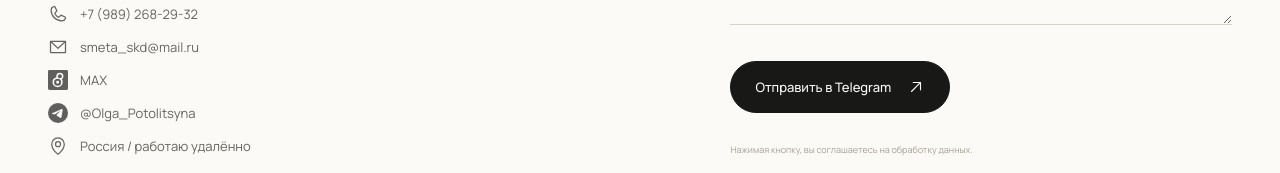
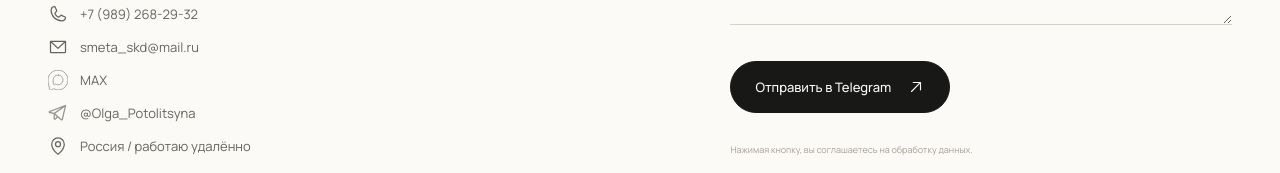
Before and after one commit to andrik268/smeta-olga, a React (Vite) app: page / in a window 1280 px wide. Shown: the part 8356-8529 px from the top of the page. Built offline with nearby package versions, Linux system fonts and the light colour scheme.

Commit message:
Use outline MAX and Telegram icons

```diff
--- a/src/App.jsx
+++ b/src/App.jsx
@@ -10,6 +10,7 @@ import {
   MapPin,
   Phone,
   ShieldCheck,
+  TelegramLogo,
   X,
 } from "@phosphor-icons/react";
 
@@ -76,6 +77,21 @@ const priceRows = [
   ["Проверка готовой сметы", "от 10 000 ₽"],
   ["Смета под ключ", "от 40 000 ₽"],
 ];
+
+function MaxLogo() {
+  return (
+    <svg className="social-icon" viewBox="0 0 100 100" aria-hidden="true" focusable="false">
+      <path
+        d="M50.7571 0.261719C78.2929 0.261719 99.8857 22.5974 99.8857 50.1474C99.8857 77.6974 77.6071 99.4903 51.0214 99.4903C41.5857 99.4903 37.0143 98.1617 29.65 92.9474C29.1429 92.5903 28.45 92.6831 28.0214 93.1403C22.3571 99.1831 7.85 103.426 7.18571 95.176C7.18571 80.7903 0 71.4474 0 49.876C0 21.5546 23.2214 0.261719 50.7571 0.261719ZM51.5286 24.8117C38.4643 24.126 28.2643 33.1974 26.0143 47.3831C24.15 59.1332 27.45 73.4546 30.2786 74.176C31.4786 74.4832 34.3571 72.276 36.4571 70.2974C36.85 69.926 37.45 69.8617 37.9071 70.1474C41.1786 72.1474 44.8786 73.6474 48.9571 73.8617C62.3714 74.5617 74.2571 64.0617 74.9643 50.6474C75.6643 37.2331 64.9429 25.5046 51.5286 24.8046V24.8117Z"
+        fill="none"
+        stroke="currentColor"
+        strokeWidth="4"
+        strokeLinecap="round"
+        strokeLinejoin="round"
+      />
+    </svg>
+  );
+}
 
 function App() {
   const heroRef = useRef(null);
@@ -184,11 +200,11 @@ function App() {
             <p>Обсудить задачу</p>
             <a href={`tel:+${phoneDigits}`}>{phoneDisplay}</a>
             <a className="menu-social-link" href={maxUrl} target="_blank" rel="noreferrer">
-              <img className="social-icon" src="/icons/max.svg" alt="" width="20" height="20" />
+              <MaxLogo />
               <span>MAX</span>
             </a>
             <a className="menu-social-link" href={`https://t.me/${telegramHandle}`} target="_blank" rel="noreferrer">
-              <img className="social-icon" src="/icons/telegram.svg" alt="" width="20" height="20" />
+              <TelegramLogo className="social-icon" size={20} weight="regular" aria-hidden="true" />
               <span>Telegram</span>
             </a>
           </div>
@@ -370,8 +386,8 @@ function App() {
               <div className="contact-links">
                 <a href={`tel:+${phoneDigits}`}><Phone size={20} />{phoneDisplay}</a>
                 <a href={`mailto:${email}`}><EnvelopeSimple size={20} />{email}</a>
-                <a href={maxUrl} target="_blank" rel="noreferrer"><img className="social-icon" src="/icons/max.svg" alt="" width="20" height="20" />MAX</a>
-                <a href={`https://t.me/${telegramHandle}`} target="_blank" rel="noreferrer"><img className="social-icon" src="/icons/telegram.svg" alt="" width="20" height="20" />@{telegramHandle}</a>
+                <a href={maxUrl} target="_blank" rel="noreferrer"><MaxLogo />MAX</a>
+                <a href={`https://t.me/${telegramHandle}`} target="_blank" rel="noreferrer"><TelegramLogo className="social-icon" size={20} weight="regular" aria-hidden="true" />@{telegramHandle}</a>
                 <span><MapPin size={20} />Россия / работаю удалённо</span>
               </div>
             </div>
--- a/src/styles.css
+++ b/src/styles.css
@@ -358,7 +358,8 @@ p {
   width: 20px;
   height: 20px;
   flex: 0 0 auto;
-  opacity: 0.62;
+  color: currentColor;
+  opacity: 0.68;
 }
 
 .hero {
```
